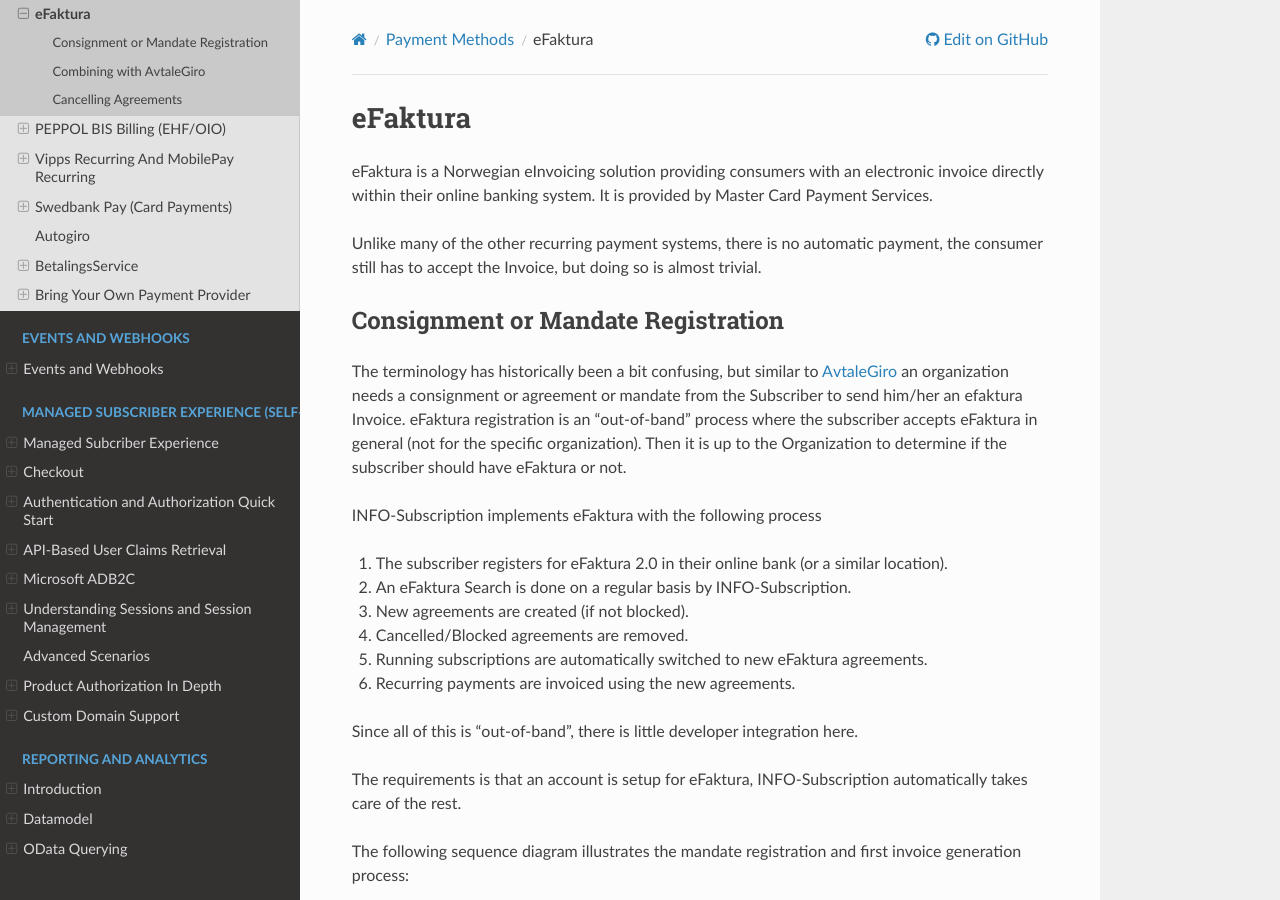
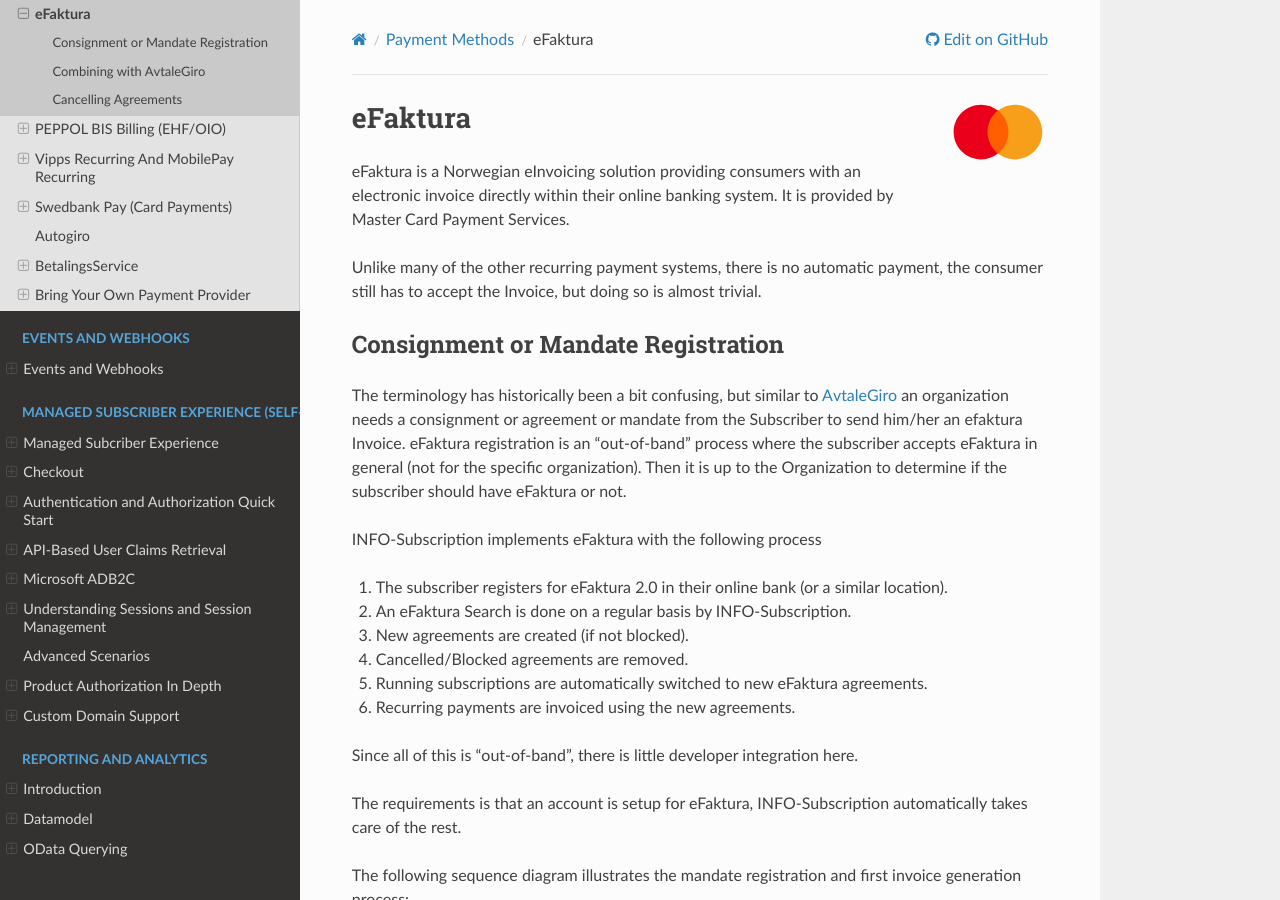
Before and after one commit to infosoftas/info-subscription-doc, a Sphinx documentation site: the page built from source/payments/providers/eFaktura.rst, in a window 1280 px wide and 900 px high. Built offline with Sphinx 7.4.7 and the Read the Docs theme 3.1.0, drawn with Linux system fonts in a browser that asks for light colours; formulas are drawn with MathJax 3.

Commit message:
Add Mastercard Payment Services logo to AvtaleGiro, BetalingsService, eFaktura pages
Co-authored-by: Copilot <223556219+Copilot@users.noreply.github.com>

```diff
--- a/source/payments/providers/avtalegiro.rst
+++ b/source/payments/providers/avtalegiro.rst
@@ -1,3 +1,9 @@
+.. image:: /_images/mastercard_symbol.svg
+    :width: 100px
+    :align: right
+    :alt: Mastercard Payment Services logo
+    :class: no-scaled-link
+
 .. _provider-avtalegiro:
 
 AvtaleGiro
--- a/source/payments/providers/betalingsservice.rst
+++ b/source/payments/providers/betalingsservice.rst
@@ -1,3 +1,9 @@
+.. image:: /_images/mastercard_symbol.svg
+    :width: 100px
+    :align: right
+    :alt: Mastercard Payment Services logo
+    :class: no-scaled-link
+
 .. _provider-betalingsservice:
 
 BetalingsService
--- a/source/payments/providers/eFaktura.rst
+++ b/source/payments/providers/eFaktura.rst
@@ -1,3 +1,9 @@
+.. image:: /_images/mastercard_symbol.svg
+    :width: 100px
+    :align: right
+    :alt: Mastercard Payment Services logo
+    :class: no-scaled-link
+
 .. _provider-efaktura:
 
 eFaktura
```
Also changed, not shown: source/_images/mastercard_symbol.svg (added).
